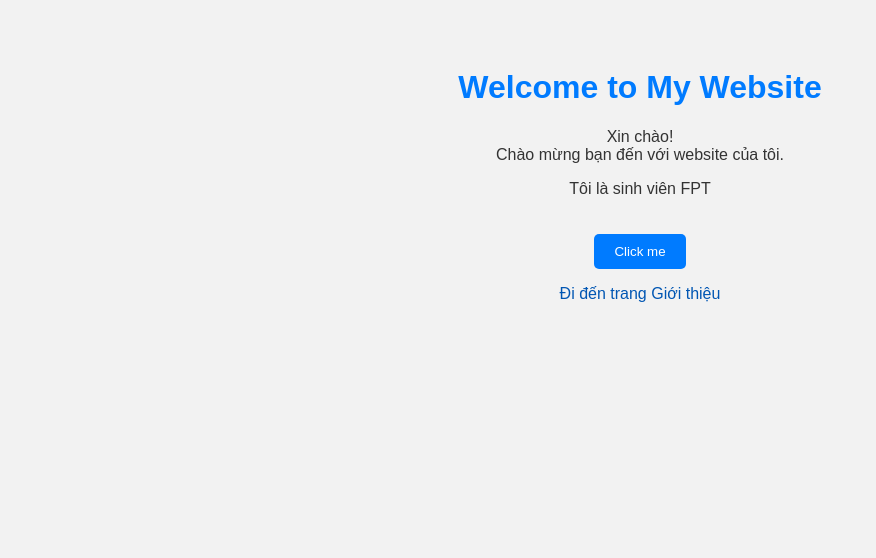
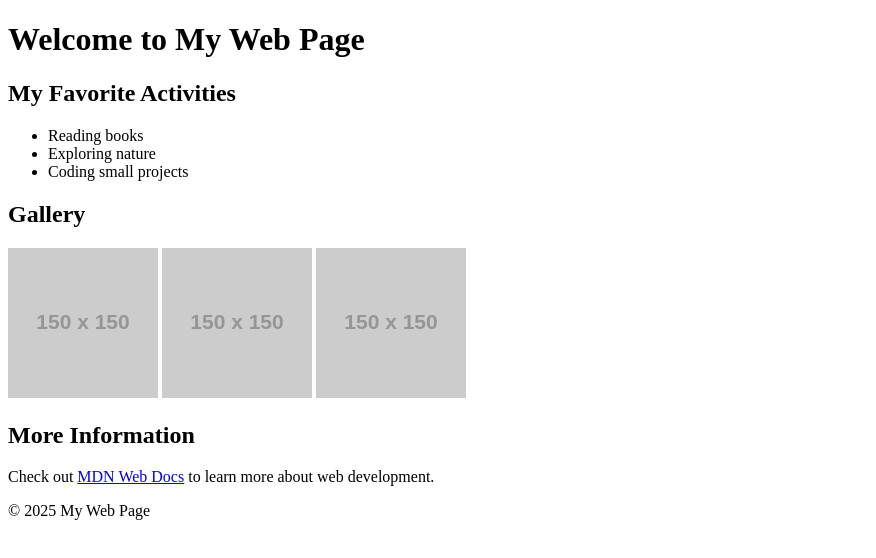
Before and after one commit to quan2005-hub/Sample, a plain HTML site: page index.html in a window 1280 px wide. Shown: the whole page, without its empty margins (0-876 px from the left). Drawn offline with Linux system fonts and the light colour scheme; placeholder pictures from the web are drawn by us.

Commit message:
Add files via upload

```diff
--- a/index.html
+++ b/index.html
@@ -2,21 +2,40 @@
 <html lang="en">
 <head>
     <meta charset="UTF-8">
-    <title>My First Website</title>
-    <link rel="stylesheet" href="style.css">
+    <title>My Simple Semantic Web Page</title>
 </head>
 <body>
-    <h1>Welcome to My Website</h1>
 
-    <p>Xin chào!<br>Chào mừng bạn đến với website của tôi.</p>
+    <header>
+        <h1>Welcome to My Web Page</h1>
+    </header>
 
-    <p>Tôi là sinh viên FPT</p>
+    <main>
+        <section>
+            <h2>My Favorite Activities</h2>
+            <ul>
+                <li>Reading books</li>
+                <li>Exploring nature</li>
+                <li>Coding small projects</li>
+            </ul>
+        </section>
 
-    <button onclick="sayHello()">Click me</button>
+        <section>
+            <h2>Gallery</h2>
+            <img src="https://via.placeholder.com/150" alt="Placeholder image 1">
+            <img src="https://via.placeholder.com/150" alt="Placeholder image 2">
+            <img src="https://via.placeholder.com/150" alt="Placeholder image 3">
+        </section>
 
-    <p><a href="about.html">Đi đến trang Giới thiệu</a></p>
+        <section>
+            <h2>More Information</h2>
+            <p>Check out <a href="https://developer.mozilla.org/" target="_blank">MDN Web Docs</a> to learn more about web development.</p>
+        </section>
+    </main>
 
+    <footer>
+        <p>&copy; 2025 My Web Page</p>
+    </footer>
 
-    <script src="script.js"></script>
 </body>
 </html>
```
